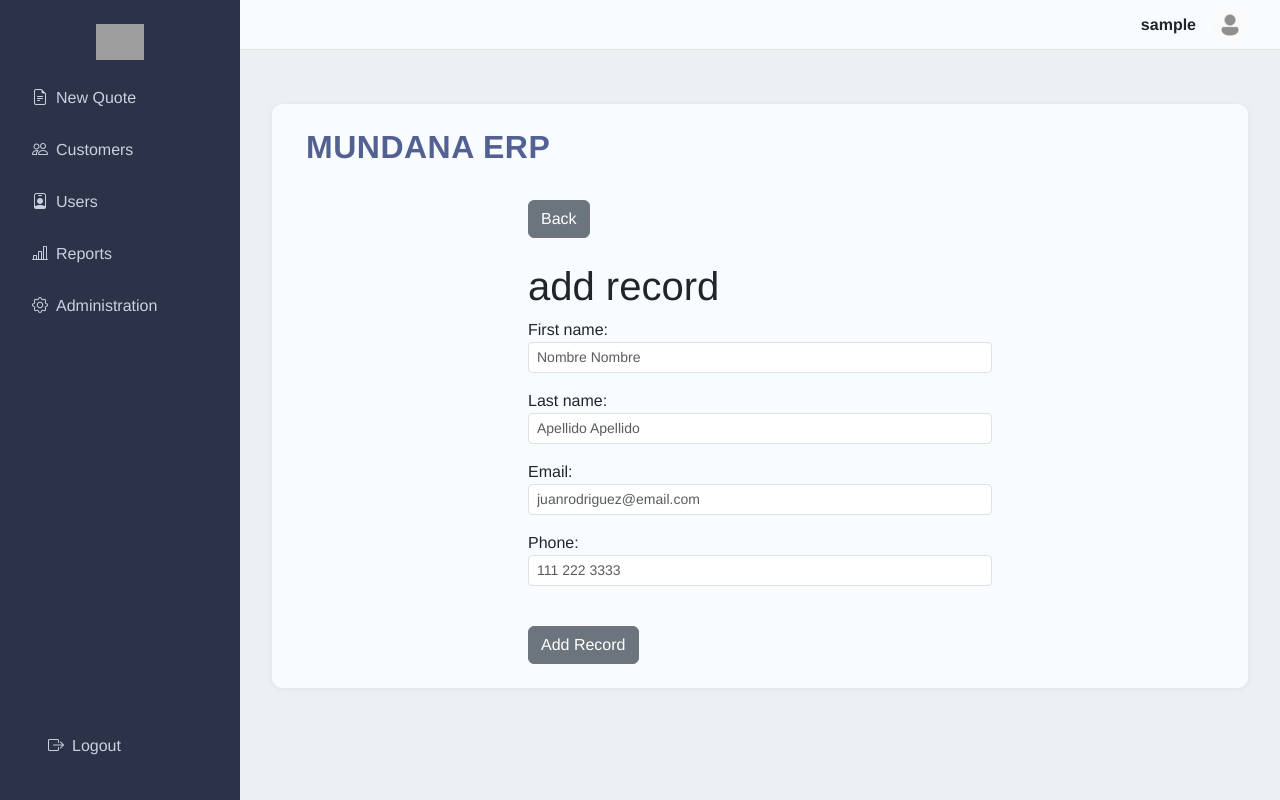
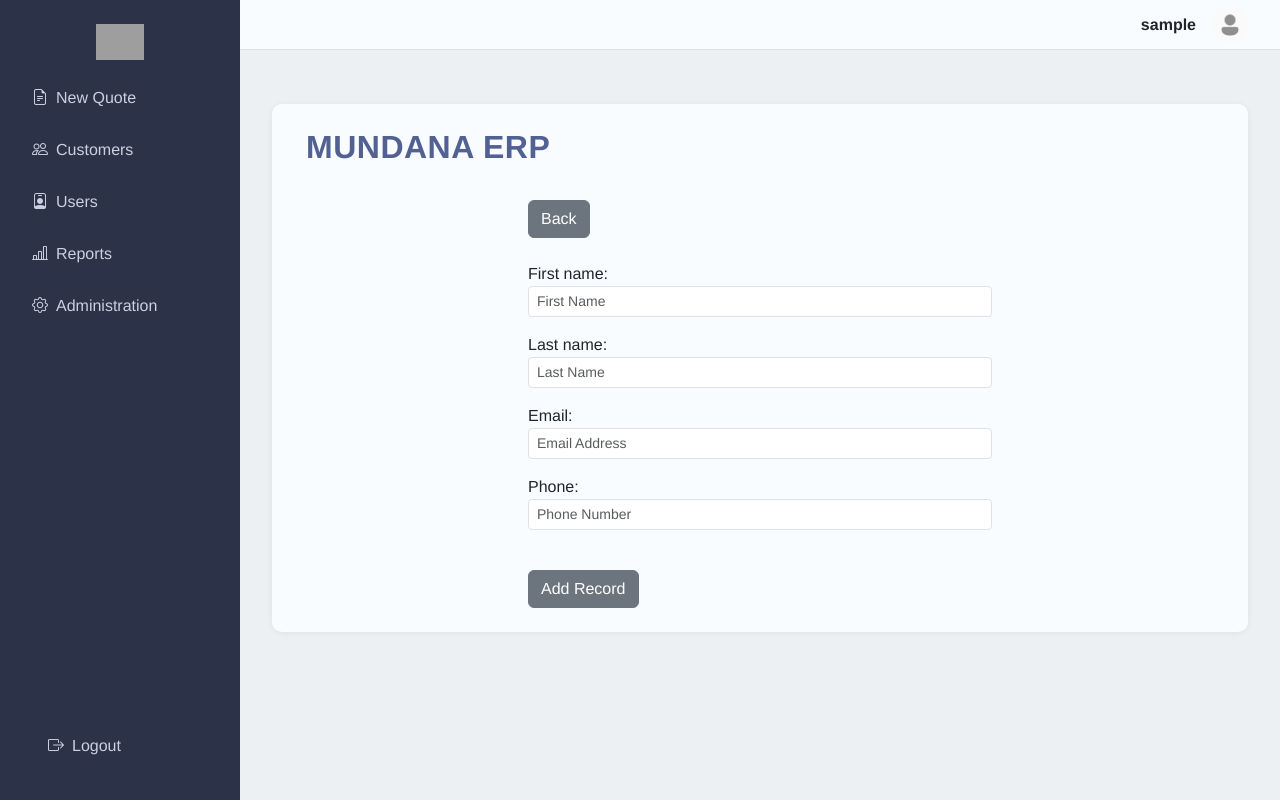
Before and after one commit to Amadoose/djangocrm, a Django app: page /add_record/ in a window 1280 px wide. Run offline with Django 5.2, Linux system fonts and the light colour scheme; the visitor is signed in with stand-in values (Sample User, id 1); grey boxes are pictures that could not be loaded.

```diff
--- a/website/forms.py
+++ b/website/forms.py
@@ -37,8 +37,8 @@ class AddRecordForm(forms.ModelForm):
         exclude = (User,)
         fields = ['first_name', 'last_name', 'email', 'phone']
         widgets = {
-            'first_name': forms.TextInput(attrs={'class': 'form-control form-control-sm', 'placeholder': 'Nombre Nombre'}),
-            'last_name': forms.TextInput(attrs={'class': 'form-control form-control-sm', 'placeholder': 'Apellido Apellido'}),
-            'phone': forms.TextInput(attrs={'class': 'form-control form-control-sm', 'placeholder': '111 222 3333'}),
-            'email': forms.TextInput(attrs={'class': 'form-control form-control-sm', 'placeholder': 'juanrodriguez@email.com'}),
+            'first_name': forms.TextInput(attrs={'class': 'form-control form-control-sm', 'placeholder': 'First Name'}),
+            'last_name': forms.TextInput(attrs={'class': 'form-control form-control-sm', 'placeholder': 'Last Name'}),
+            'phone': forms.TextInput(attrs={'class': 'form-control form-control-sm', 'placeholder': 'Phone Number'}),
+            'email': forms.TextInput(attrs={'class': 'form-control form-control-sm', 'placeholder': 'Email Address'}),
         }
--- a/website/templates/add_record.html
+++ b/website/templates/add_record.html
@@ -3,7 +3,6 @@
 
 <div class="col-md-6 offset-md-3">
 <a href="{% url 'users' %}" class="btn btn-secondary">Back</a> <br/> <br/>
-<h1>add record</h1>
 
 <form method="post" action="{% url 'add_record' %}">
     {% csrf_token %}
@@ -12,8 +11,6 @@
 <button type="submit" class="btn btn-secondary">Add Record</a>
 </form>
 
-
-
 </div>
 
 {% endblock %}
```
